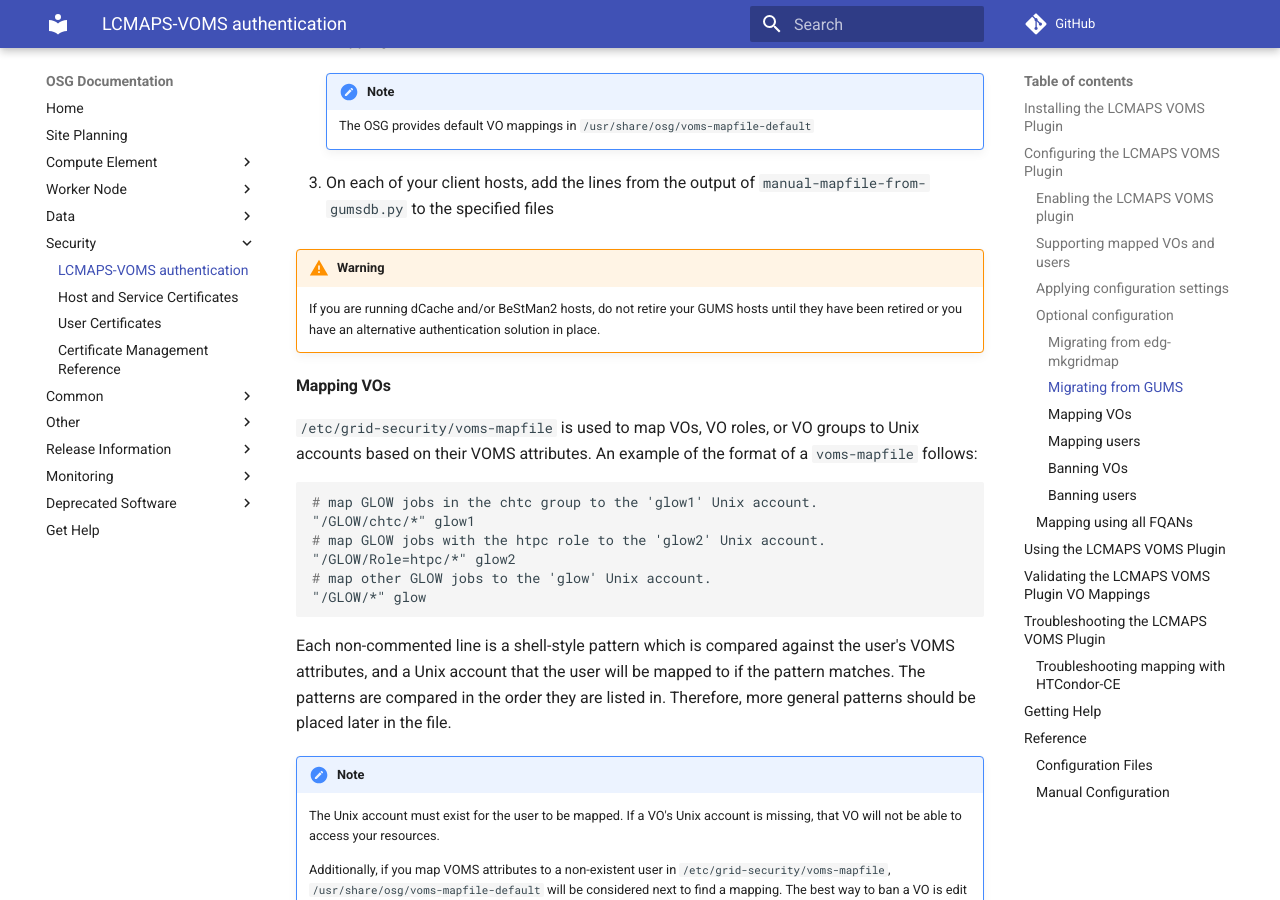
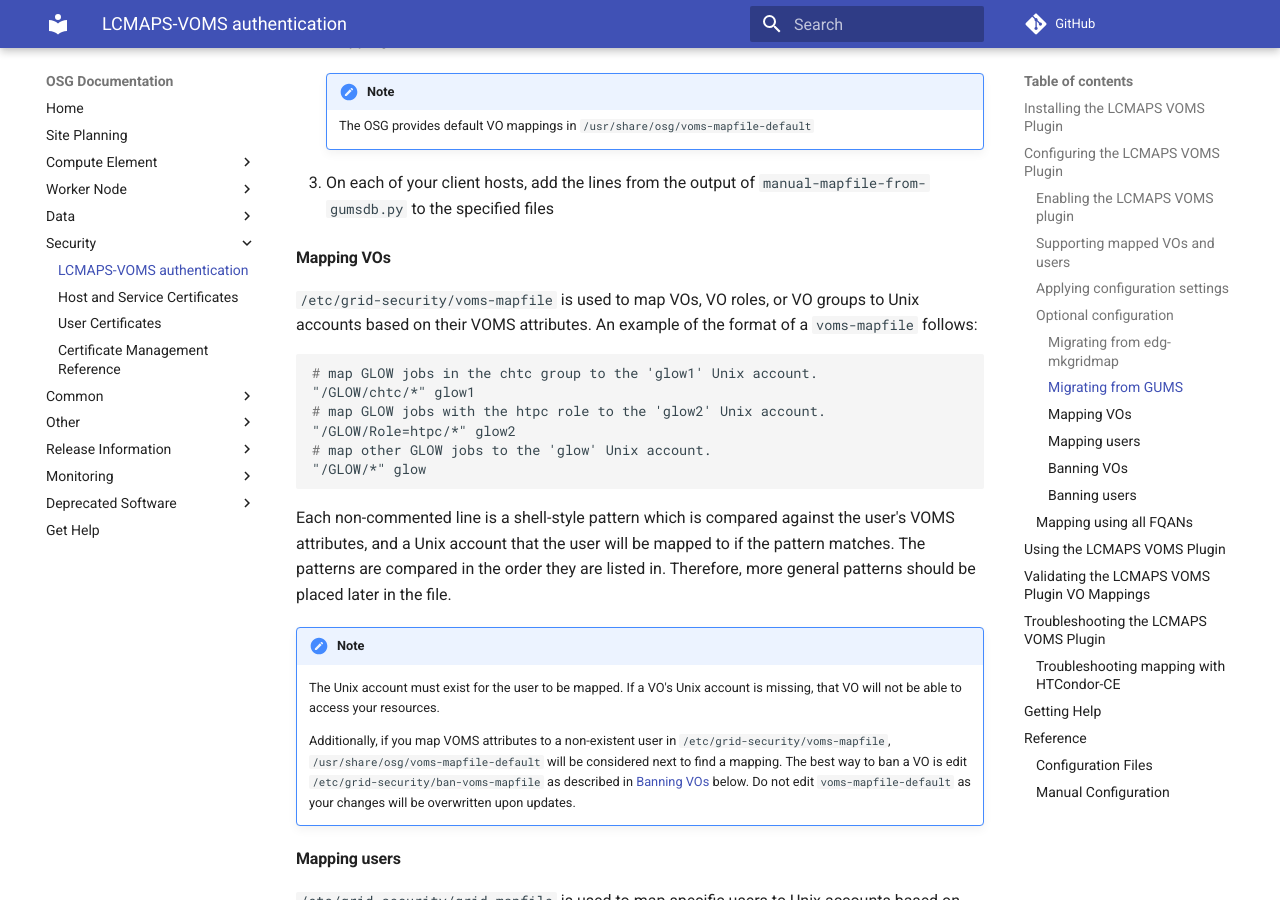
Before and after one commit to osg-htc/docs, an MkDocs documentation site: the page built from docs/security/lcmaps-voms-authentication.md, in a window 1280 px wide and 900 px high, scrolled down 5559 px. Built offline with MkDocs 1.6.1 and Material for MkDocs 9.7.7, drawn with Linux system fonts in a browser that asks for light colours; comment, search, counter and statistics services are not loaded; old or Windows-style settings are respelled for this version of MkDocs.

Commit message:
Drop confusingly worded warning

```diff
--- a/docs/security/lcmaps-voms-authentication.md
+++ b/docs/security/lcmaps-voms-authentication.md
@@ -209,9 +209,6 @@ To migrate any custom configuration from GUMS to the LCMAPS VOMS plugin, perform
         The OSG provides default VO mappings in `/usr/share/osg/voms-mapfile-default`
 
 1. On each of your client hosts, add the lines from the output of `manual-mapfile-from-gumsdb.py` to the specified files
-
-!!! warning
-    If you are running dCache and/or BeStMan2 hosts, do not retire your GUMS hosts until they have been retired or you have an alternative authentication solution in place.
 
 #### Mapping VOs
 
```
